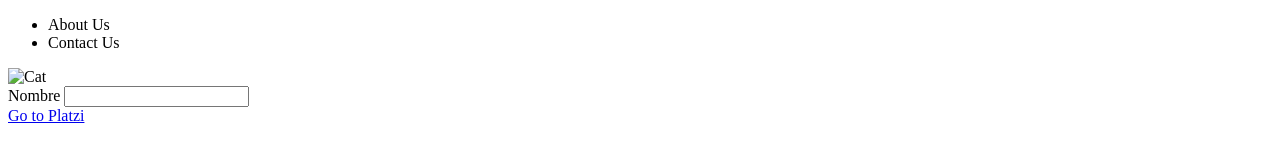
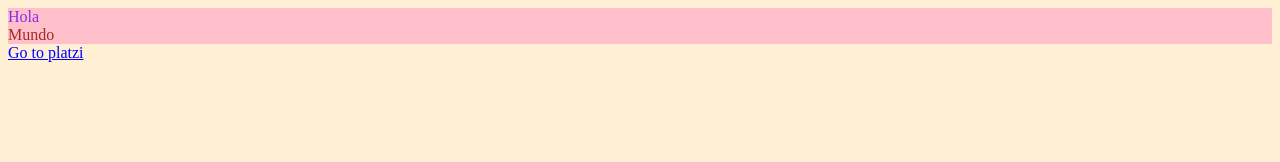
Before and after one commit to ccsmiguelangel/Platzi-CursoDeFrontendDevelopment, a plain HTML site: page index.html in a window 1280 px wide. Drawn offline with Linux system fonts and the light colour scheme.

Commit message:
:art: Agregada estructura básica de css
En etiqueta style se añadiron estilos en el html

```diff
--- a/index.html
+++ b/index.html
@@ -1,32 +1,35 @@
 <!DOCTYPE html>
 <html lang="en">
-  <head>
-    <meta charset="UTF-8" />
-    <meta http-equiv="X-UA-Compatible" content="IE=edge" />
-    <meta name="viewport" content="width=device-width, initial-scale=1.0" />
-    <title>Document</title>
-  </head>
-  <body>
-   <nav>
-     <ul>
-       <li>
-         About Us
-       </li>
-       <li>Contact Us</li>
-     </ul>
-   </nav>
-   <section>
-     <div>
-       <img src="pexels.com/es.es/foto/gato" alt="Cat">
-     </div>
-   </section>
+<head>
+  <meta charset="UTF-8">
+  <meta http-equiv="X-UA-Compatible" content="IE=edge">
+  <meta name="viewport" content="width=device-width, initial-scale=1.0">
+  <title>Document</title>
 
-   <form action="">
-     <div>
-       <label for="name">Nombre</label>
-       <input type="text" id="name">
-     </div>
-   </form>
-   <a href="platzi.com">Go to Platzi</a>
-  </body>
+  <style>
+    * {
+      background-color: papayawhip;
+    }
+    div {
+      background: pink;
+    }
+    .titulo {
+      color: blueviolet;
+    }
+    #titulo2 {
+      color: brown;
+    }
+    a[href="platzi.com"]{
+      color:blue;
+    }
+  </style>
+</head>
+<body>
+  <!-- <div>
+    Hola Mundo
+  </div> -->
+  <div class="titulo">Hola</div>
+  <div id="titulo2">Mundo</div>
+  <a href="platzi.com">Go to platzi</a>
+</body>
 </html>
```
